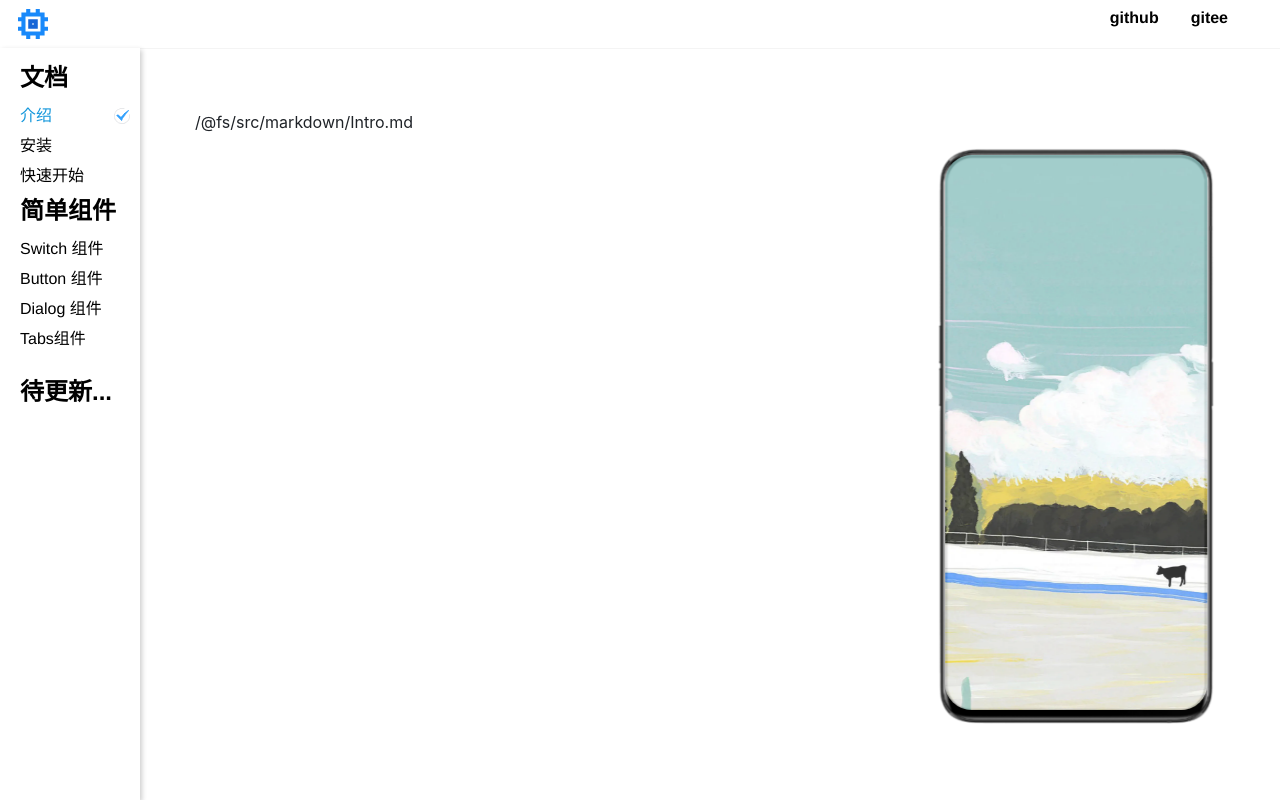
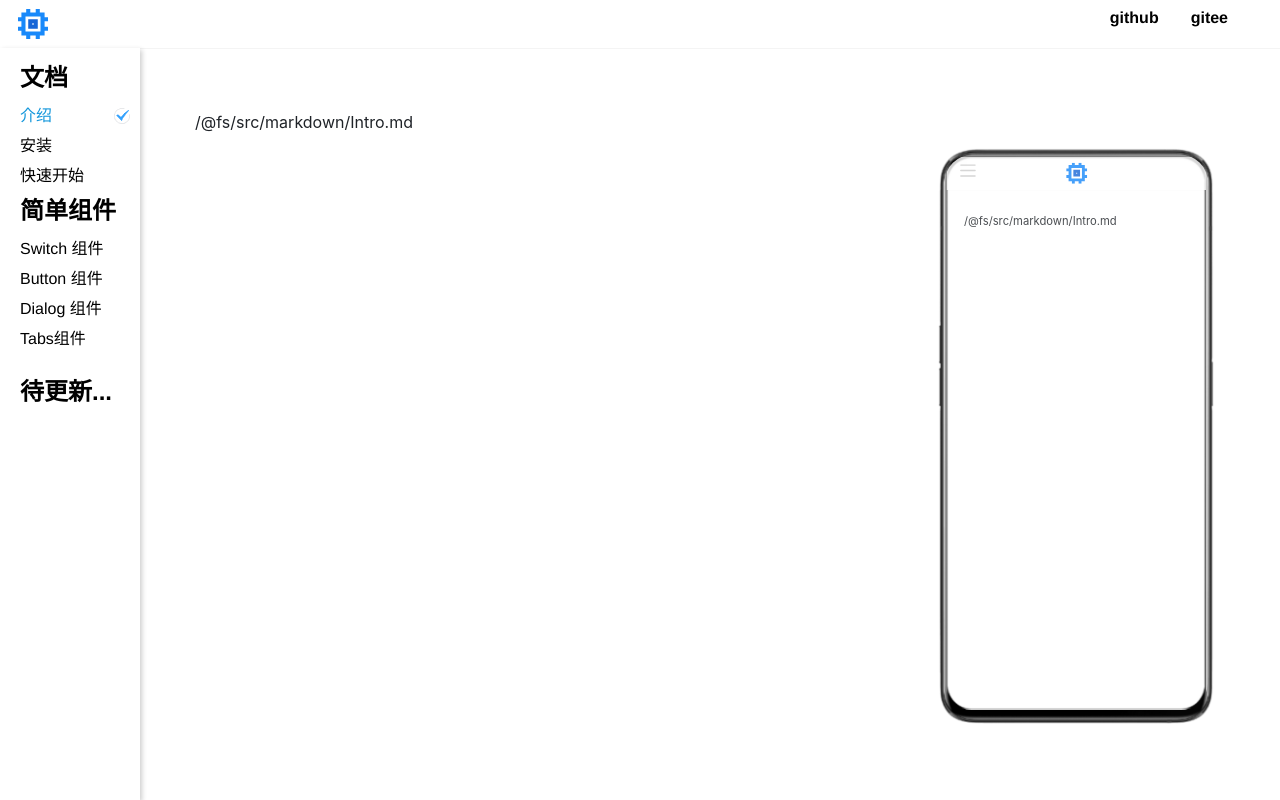
Before and after one commit to bbcvc/ele-design, a Vue app: page /#/doc/Intro in a window 1280 px wide. Built offline with nearby package versions, Linux system fonts and the light colour scheme.

Commit message:
增加手机页面显示

```diff
--- a/src/index.scss
+++ b/src/index.scss
@@ -8,7 +8,10 @@
     background-color: #7d7d7d;
     border-radius: 3px;
   }
-
+  &::scrollbar-thumb {
+    background-color: #7d7d7d;
+    border-radius: 3px;
+  }
   &::-webkit-scrollbar  {
     width: 6px;
     background-color: #f1f1f1;
@@ -30,6 +33,9 @@ body {
   min-height: 100%;
 }
 .markdown-body {
+  max-height: 100%;
+  overflow-y: auto;
+  overflow-x: hidden;
   box-sizing: border-box;
   min-width: 200px;
   max-width: 980px;
--- a/src/views/Doc.vue
+++ b/src/views/Doc.vue
@@ -36,12 +36,15 @@
   <!-- 主题内容区 -->
   <main @touchstart="togglemenu">
     <div class="main-body">
-      <router-view></router-view>
+      <div class="scall">
+        <router-view></router-view>
+      </div>
     </div>
     <section>
       <div class="phone phone-m">
         <div class="mobile">
-          <div class="swiper-container">
+          <iframe :src="linkUrl" style="width: 100%; height: 100%"></iframe>
+          <div class="swiper-container" style="display: none">
             <div class="swiper-wrapper">
               <div class="swiper-slide">
                 <img src="../assets/s2.webp" />
@@ -69,7 +72,8 @@
 </template>
 
 <script lang="ts">
-import { inject, Ref } from 'vue'
+import { inject, Ref, ref } from 'vue'
+import { onBeforeRouteUpdate } from 'vue-router'
 import Topnav from '../components/Topnav.vue'
 export default {
   components: {
@@ -77,12 +81,19 @@ export default {
   },
   setup() {
     const menuVisable = inject<Ref<boolean>>('menu')
+    let linkUrl = ref(window.location.href)
+    onBeforeRouteUpdate((to: any) => {
+      console.log(to)
+      linkUrl.value = `${window.location.host}${to.href}`
+      console.log(linkUrl)
+    })
     const togglemenu = () => {
       menuVisable.value ? (menuVisable.value = false) : ''
     }
     return {
       menuVisable,
       togglemenu,
+      linkUrl,
     }
   },
 }
@@ -175,7 +186,6 @@ main {
         width: 375px;
         height: 793px;
         border-radius: 38px;
-        background-color: pink;
         opacity: 0.8;
         overflow: hidden;
         img {
@@ -183,6 +193,37 @@ main {
         }
       }
     }
+  }
+}
+* {
+  &::-webkit-scrollbar-thumb  {
+    background-color: #7d7d7d;
+    border-radius: 3px;
+  }
+
+  &::-webkit-scrollbar  {
+    width: 6px;
+    background-color: #f1f1f1;
+  }
+}
+.scall {
+  height: 100%;
+  overflow-y: auto;
+  overflow-x: hidden;
+}
+* {
+  margin: 0;
+  padding: 0;
+  box-sizing: border-box;
+  font-family: 'Helvetica Neue', HelveticaNeue, Helvetica, FreeSans, Arial,
+    sansserif;
+  &::-webkit-scrollbar-thumb  {
+    background-color: #7d7d7d;
+    border-radius: 3px;
+  }
+  &::-webkit-scrollbar  {
+    width: 6px;
+    background-color: #f1f1f1;
   }
 }
 @media screen and (max-width: 900px) {
```
